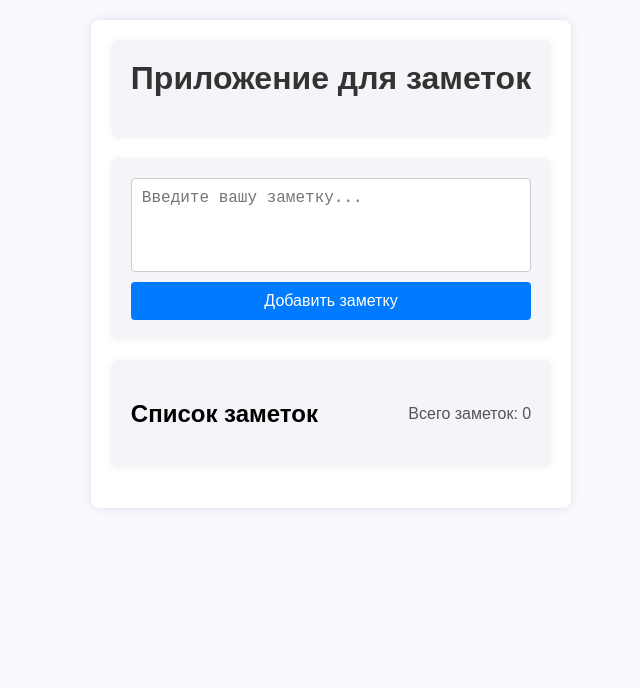
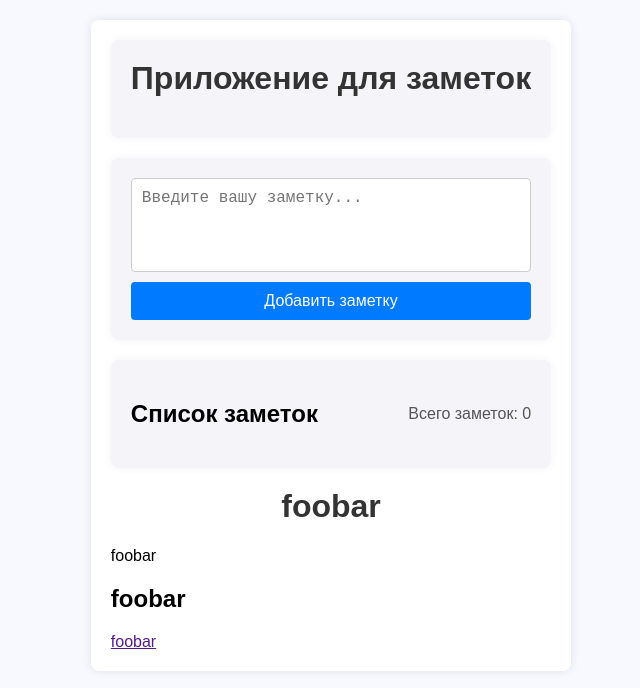
Before and after one commit to Yuriyzhdanov/first-app-vue, a Vue app: page / in a window 1280 px wide. Shown: the top 688 px of the page, without its empty margins (309-949 px from the left). Built offline with nearby package versions, Linux system fonts and the light colour scheme.

Commit message:
fix edit note

```diff
--- a/src/App.vue
+++ b/src/App.vue
@@ -14,24 +14,28 @@
 
       <note-card
         v-on:removingNote="removeNote"
-        v-on:savingNoteText="saveNoteText"
         v-for="(note, idx) of notes"
         :key="idx"
         :note="note"
         :idx="idx"
       ></note-card>
     </div>
+
+    <block-footer>
+      <span>foobar</span>
+    </block-footer>
   </div>
 </template>
 
 <script>
   import NoteCard from './components/note-card.vue'
   import NoteForm from './components/note-form.vue'
+  import blockFooter from './components/block-footer.vue'
 
   export default {
     name: 'App',
 
-    components: { NoteCard, NoteForm },
+    components: { NoteCard, NoteForm, blockFooter },
 
     computed: {
       count() {
@@ -49,10 +53,6 @@
       addNote(detail) {
         const createdNote = { text: detail, isEditing: false }
         this.notes.push(createdNote)
-      },
-      saveNote({ idx, text }) {
-        this.notes[idx].text = text
-        this.notes[idx].isEditing = false
       },
       removeNote(idx) {
         this.notes.splice(idx, 1)
--- /dev/null
+++ b/src/components/block-footer.vue
@@ -0,0 +1,12 @@
+<template>
+  <div>
+    <h1><slot></slot></h1>
+    <slot></slot>
+    <h2><slot></slot></h2>
+    <a href=""><slot></slot></a>
+  </div>
+</template>
+
+<script>
+
+</script>
--- a/src/components/note-card.vue
+++ b/src/components/note-card.vue
@@ -6,9 +6,8 @@
         v-model="note.text"
         v-on:blur="note.isEditing = false"
         ref="elTextarea"
-
       ></textarea>
-      <p v-else v-on:dblclick="editNoteText">{{ note.text }}</p>
+      <p v-else v-on:dblclick="handleDblClickP">{{ note.text }}</p>
     </div>
     <div class="note-actions">
       <button v-on:click="handleClickButtonRemove(idx)">Удалить</button>
@@ -26,10 +25,9 @@
         this.$emit('removingNote', idx)
       },
 
-      editNoteText(idx) {
+      handleDblClickP() {
         this.note.isEditing = true
         this.$nextTick(() => {
-          console.log(this.$refs.elTextarea)
           this.$refs.elTextarea.focus()
         })
       },
```
